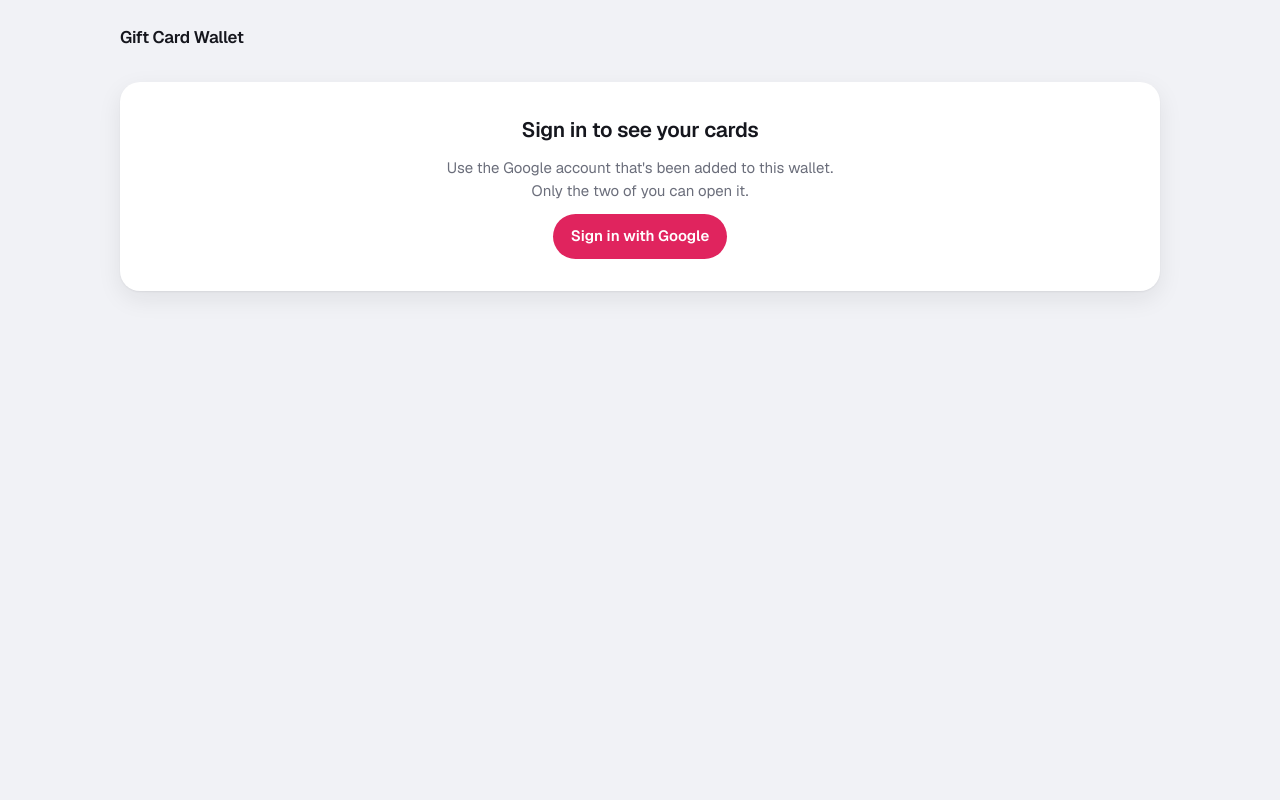
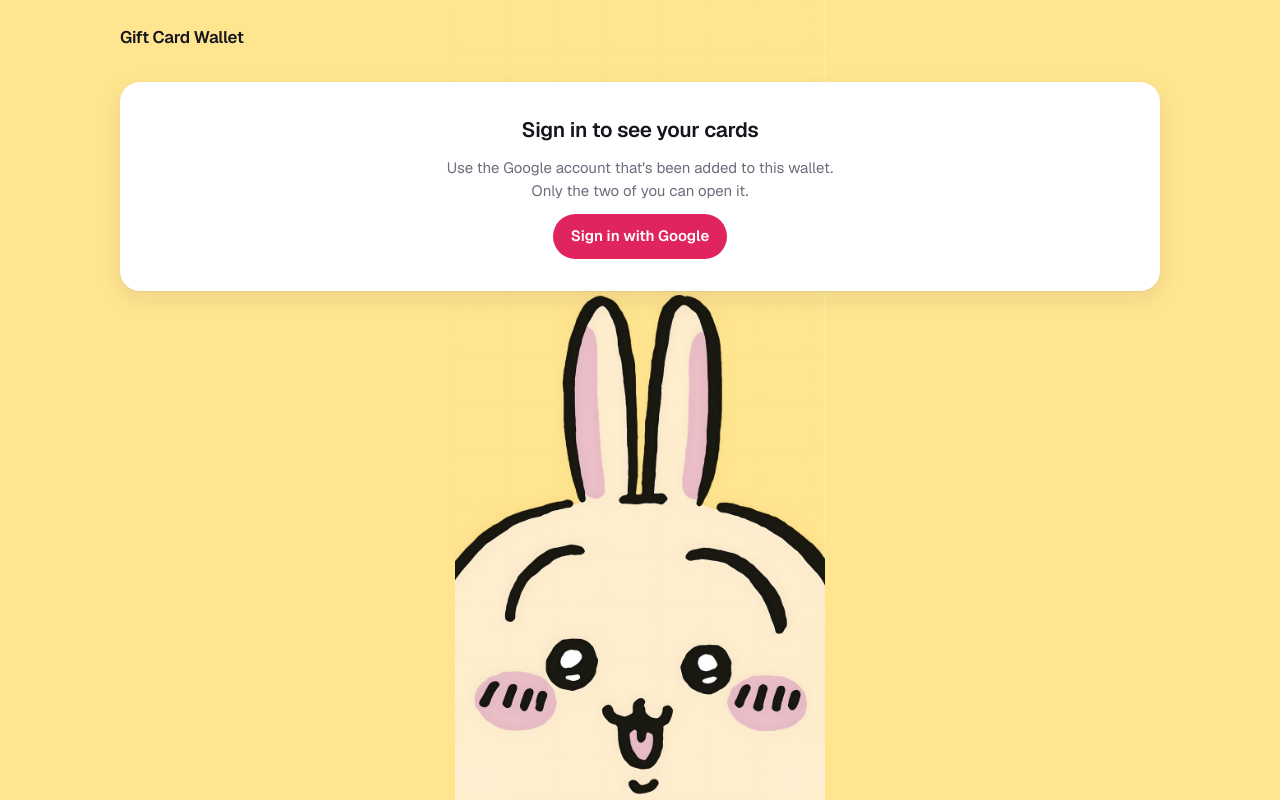
Before and after one commit to reemstudiouk/gift-card-tracker, a plain HTML site: page index.html in a window 1280 px wide. Drawn offline with nearby package versions, Linux system fonts and the light colour scheme; no server answers.

Commit message:
Add bunny background picture
Co-Authored-By: Claude Opus 5.5 <noreply@anthropic.com>
Claude-Session: https://claude.ai/code/session_01G9GMiq8CCwWuxgVgpi9qJi

```diff
--- a/index.html
+++ b/index.html
@@ -4,7 +4,7 @@
 <meta charset="utf-8">
 <meta name="viewport" content="width=device-width, initial-scale=1, viewport-fit=cover">
 <title>Gift Card Wallet</title>
-<meta name="theme-color" content="#f1f2f6" media="(prefers-color-scheme: light)">
+<meta name="theme-color" content="#ffe590" media="(prefers-color-scheme: light)">
 <meta name="theme-color" content="#0d0e13" media="(prefers-color-scheme: dark)">
 <meta name="apple-mobile-web-app-capable" content="yes">
 <meta name="apple-mobile-web-app-title" content="Gift Cards">
@@ -49,9 +49,15 @@
 * { box-sizing: border-box; }
 html { color-scheme: light; padding-top: env(safe-area-inset-top, 0px); padding-bottom: env(safe-area-inset-bottom, 0px); }
 [hidden] { display: none !important; }
+body::before { content: ""; position: fixed; inset: 0; z-index: -1; pointer-events: none;
+  background: #ffe590 url("bg.jpg") center bottom / cover no-repeat; }
+@media (min-aspect-ratio: 3/4) { body::before { background-size: auto 100%; } }
+@media (prefers-color-scheme: dark) { :root:not([data-theme="light"]) body::before {
+  background-image: linear-gradient(rgba(13,14,19,.72), rgba(13,14,19,.72)), url("bg.jpg"); background-color: #2a2516; } }
+:root[data-theme="dark"] body::before { background-image: linear-gradient(rgba(13,14,19,.72), rgba(13,14,19,.72)), url("bg.jpg"); background-color: #2a2516; }
 body {
   margin: 0;
-  background: var(--bg); color: var(--ink); font-family: var(--font); font-size: 15px; line-height: 1.5;
+  background: transparent; color: var(--ink); font-family: var(--font); font-size: 15px; line-height: 1.5;
   -webkit-font-smoothing: antialiased;
   padding-left: max(16px, env(safe-area-inset-left, 0px));
   padding-right: max(16px, env(safe-area-inset-right, 0px));
```
Also changed, not shown: bg.jpg (added).
